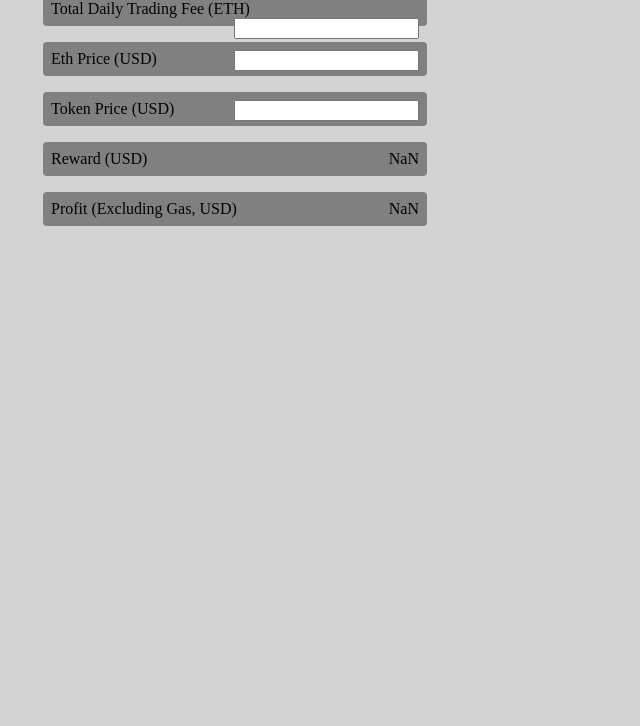
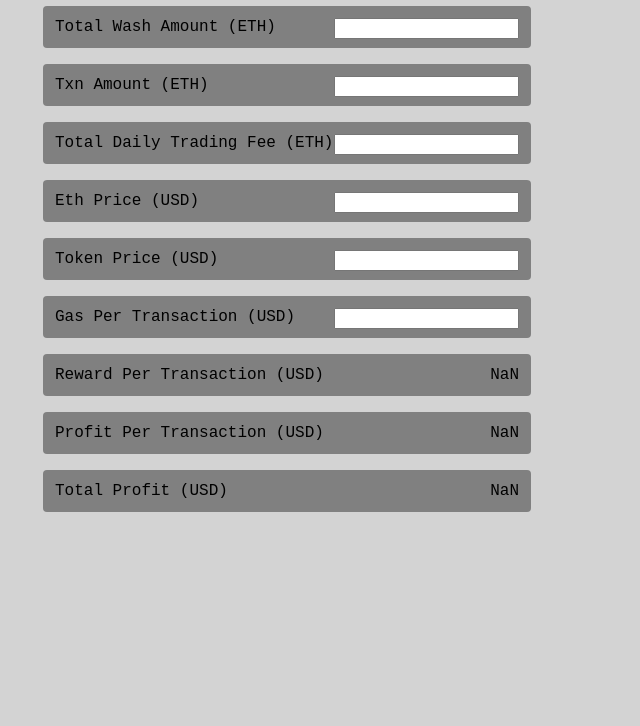
Before and after one commit to leo3friedman/wash-calc, a website: page index.html in a window 1280 px wide. Shown: the part 74-800 px from the top of the page, without its empty margins (5-645 px from the left). Drawn offline with Linux system fonts and the light colour scheme.

Commit message:
add total profit, washAmount

```diff
--- a/index.html
+++ b/index.html
@@ -7,14 +7,16 @@
   <style>
     body {
       background-color: lightgrey;
+      font-family: monospace;
+      font-size: 16px;
     }
     ol {
       list-style: none;
     }
     li {
       margin-top: 16px;
-      width: 368px;
-      padding: 8px;
+      width: 464px;
+      padding: 12px;
       background-color: grey;
       border-radius: 4px;
     }
@@ -24,82 +26,126 @@
     #reward {
       float: right;
     }
-    #profit {
+    #profit-per-transaction {
+      float: right;
+    }
+    #total-profit {
       float: right;
     }
   </style>
   <body>
     <ol>
+      <h1>X2Y2 Token Washing Calculator</h1>
+      <li>
+        <label for="txn-amount">Total Wash Amount (ETH)</label>
+        <input type="number" id="wash-amount" />
+      </li>
       <li>
         <label for="txn-amount">Txn Amount (ETH)</label>
-        <input type="number" id="txn-amount" />
+        <input type="number" id="txn-amount" step=".1" />
       </li>
       <li>
         <label for="total-fee">Total Daily Trading Fee (ETH)</label>
-        <input type="number" id="total-fee" />
+        <input type="number" id="total-fee" step=".1" />
       </li>
       <li>
         <label for="eth-price">Eth Price (USD)</label>
-        <input type="number" id="eth-price" />
+        <input type="number" id="eth-price" step="1" />
       </li>
       <li>
         <label for="token-price">Token Price (USD)</label>
-        <input type="number" id="token-price" />
+        <input type="number" id="token-price" step=".01" />
       </li>
-      <li><span>Reward (USD)</span> <span id="reward">N/A</span></li>
       <li>
-        <span>Profit (Excluding Gas, USD)</span><span id="profit">N/A</span>
+        <label for="gas-per-transaction">Gas Per Transaction (USD)</label>
+        <input type="number" id="gas-per-transaction" step=".1" />
+      </li>
+      <li>
+        <span>Reward Per Transaction (USD)</span> <span id="reward">N/A</span>
+      </li>
+      <li>
+        <span>Profit Per Transaction (USD)</span>
+        <span id="profit-per-transaction">N/A</span>
+      </li>
+      <li>
+        <span>Total Profit (USD)</span>
+        <span id="total-profit">N/A</span>
       </li>
     </ol>
   </body>
 
   <script>
+    const washAmount = document.getElementById("wash-amount");
     const txnAmount = document.getElementById("txn-amount");
     const totalFee = document.getElementById("total-fee");
     const tokenPrice = document.getElementById("token-price");
     const ethPrice = document.getElementById("eth-price");
+    const gasPerTxn = document.getElementById("gas-per-transaction");
     const dailyRewards = 624902.8;
     const tradingFee = 0.005;
     const yourReward = document.getElementById("reward");
-    const profit = document.getElementById("profit");
+    const profitPerTxn = document.getElementById("profit-per-transaction");
+    const totalProfit = document.getElementById("total-profit");
+
+    function calcNumTxns() {
+      return Math.ceil(washAmount.value / (txnAmount.value * tradingFee));
+    }
 
     function calcReward() {
       return (
         ((txnAmount.value * tradingFee) / totalFee.value) *
         dailyRewards *
         tokenPrice.value
-      );
+      ).toFixed(2);
     }
+
     function calcProfit() {
-      return calcReward() - txnAmount.value * tradingFee * ethPrice.value;
+      return (
+        calcReward() -
+        txnAmount.value * tradingFee * ethPrice.value -
+        gasPerTxn.value
+      ).toFixed(2);
+    }
+
+    function updateProfitText() {
+      yourReward.innerText = calcReward();
+      profitPerTxn.innerText = calcProfit();
+      totalProfit.innerText = calcProfit() * calcNumTxns() + "";
     }
 
     txnAmount.addEventListener("input", function (evt) {
-      yourReward.innerText = calcReward();
-      profit.innerText = calcProfit();
+      updateProfitText();
       localStorage.setItem("txnAmount", this.value);
     });
     totalFee.addEventListener("input", function (evt) {
-      yourReward.innerText = calcReward();
-      profit.innerText = calcProfit();
+      updateProfitText();
       localStorage.setItem("totalFee", this.value);
     });
     tokenPrice.addEventListener("input", function (evt) {
-      yourReward.innerText = calcReward();
-      profit.innerText = calcProfit();
+      updateProfitText();
       localStorage.setItem("tokenPrice", this.value);
     });
     ethPrice.addEventListener("input", function (evt) {
-      profit.innerText = calcProfit();
+      updateProfitText();
       localStorage.setItem("ethPrice", this.value);
     });
+    gasPerTxn.addEventListener("input", function (evt) {
+      updateProfitText();
+      localStorage.setItem("gasPerTxn", this.value);
+    });
+    washAmount.addEventListener("input", function (evt) {
+      updateProfitText();
+      localStorage.setItem("washAmount", this.value);
+    });
+
     window.onload = () => {
+      washAmount.value = localStorage.getItem("washAmount");
       txnAmount.value = localStorage.getItem("txnAmount");
       totalFee.value = localStorage.getItem("totalFee");
       tokenPrice.value = localStorage.getItem("tokenPrice");
       ethPrice.value = localStorage.getItem("ethPrice");
-      yourReward.innerText = calcReward();
-      profit.innerText = calcProfit();
+      gasPerTxn.value = localStorage.getItem("gasPerTxn");
+      updateProfitText();
     };
   </script>
 </html>
```
